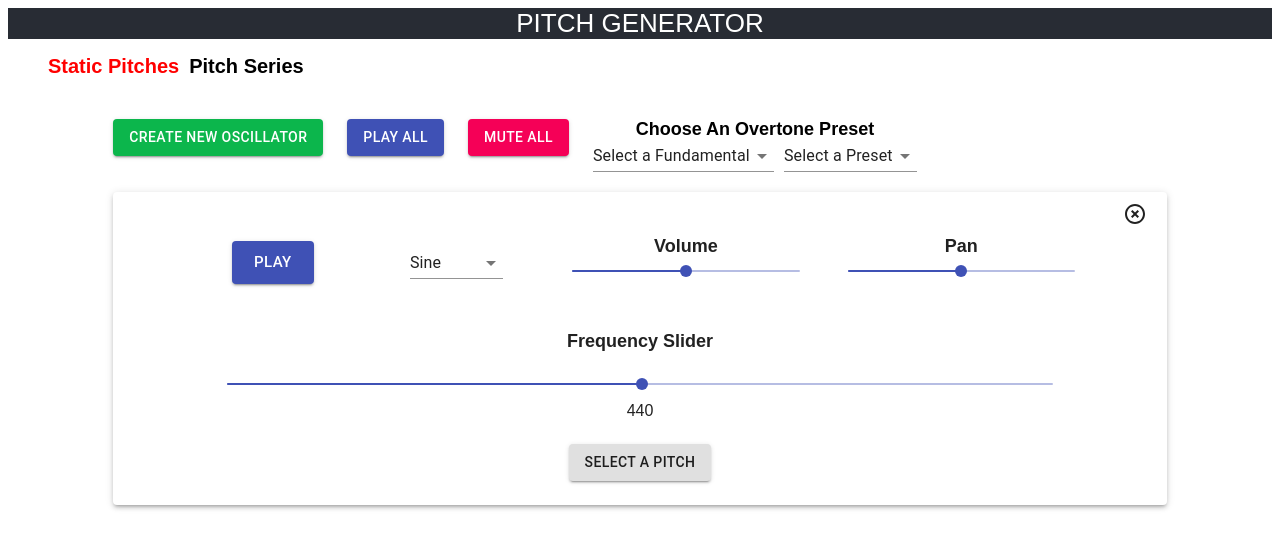
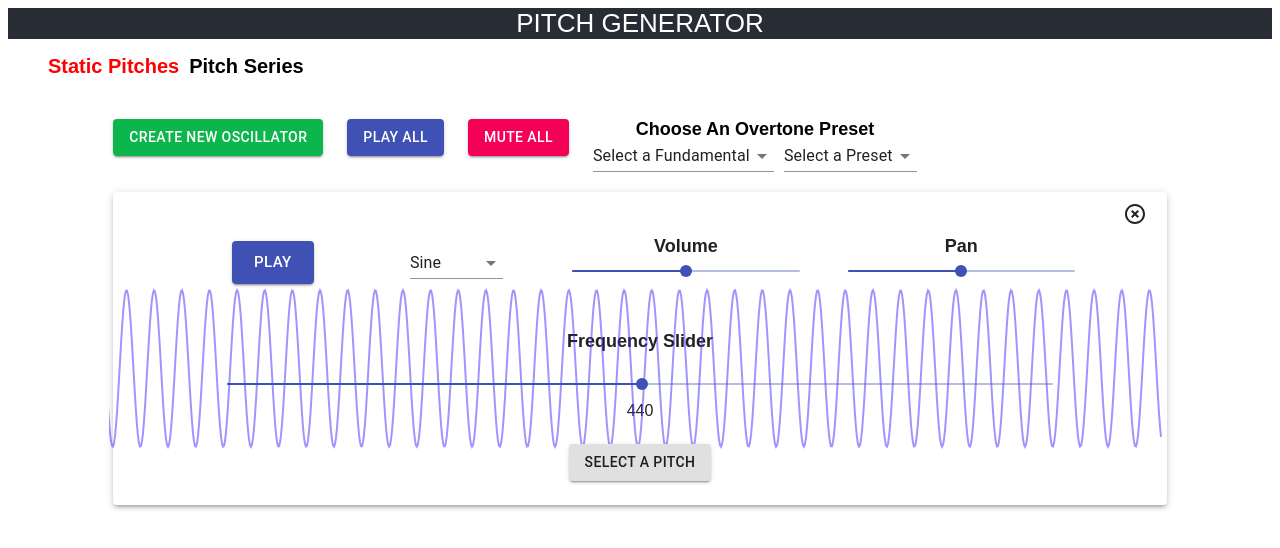
Before and after one commit to bencohendev/freq_gen_react, a React (Create React App) app: page / in a window 1280 px wide. Shown: the top 548 px of the page. Built offline with nearby package versions, Linux system fonts and the light colour scheme.

Commit message:
frequency has some effect on animation. lost separation by oscillator

```diff
--- a/src/App.css
+++ b/src/App.css
@@ -55,6 +55,7 @@
 }
 .oscillator-container {
   margin-bottom: 60px;
+  z-index: 1;
 }
 .oscillator-control-container {
   margin-bottom: 20px;
@@ -86,3 +87,14 @@
 .preset-select {
   margin-right: 10px;
 }
+
+.canvas {
+  position: absolute;
+  top: 0px;
+  left: 20px;
+  z-index: 0;
+}
+
+.oscillator-inner {
+  position: relative
+}
--- a/src/Screens/StaticPitches/StaticController.js
+++ b/src/Screens/StaticPitches/StaticController.js
@@ -1,4 +1,4 @@
-import React, {useState, useEffect, useReducer} from 'react'
+import React, {useState, useEffect,useLayoutEffect, useReducer} from 'react'
 import { StaticPlayer } from './StaticPlayer'
 
 
@@ -8,6 +8,8 @@ export const StaticController = (props) => {
 
 
   const [fundamental, setFundamental] = useState(207.652)
+  const [freqState, setFreqState] = useState(440)
+  const [windowDimensions, setWindowDimensions] = useState(getWindowDimensions());
 
   const createNode = (freqVal, panVal, playVal, onOff) => {
 
@@ -142,6 +144,8 @@ function reducer(nodes, action) {
     case 'frequency-slide':
       selectedOscillatorNode.oscillatorNode.frequency.setValueAtTime(2**action.value, context.currentTime)
       selectedOscillatorNode.frequency = 2**action.value
+      setFreqState(selectedOscillatorNode.frequency)
+      console.log(freqState)
       nodes = oscillatorNodeCopy
       return nodes
 
@@ -149,6 +153,7 @@ function reducer(nodes, action) {
     case 'frequency-select':
       selectedOscillatorNode.oscillatorNode.frequency.setValueAtTime(action.value, context.currentTime)
       selectedOscillatorNode.frequency = action.value
+     // startAnimation(action.i, selectedOscillatorNode.frequency)
       nodes = oscillatorNodeCopy
       return nodes
 
@@ -205,6 +210,7 @@ function reducer(nodes, action) {
       node.oscillatorNode.context.resume()
       .then(() => {
       actualPlayPause(i)
+     // startAnimation(i, node.frequency)
     })
     } else {
       actualPlayPause(i)
@@ -215,6 +221,78 @@ function reducer(nodes, action) {
     dispatch({type: 'play/pause', i})
   }
 
+
+  function getWindowDimensions() {
+    let el = document.getElementsByClassName('oscillator-container')
+
+    if(el[0]){
+      return {
+        width: el[0].clientWidth,
+        height: el[0].clientHeight
+    }
+
+  }
+}
+
+    useLayoutEffect(() => {
+      setWindowDimensions(getWindowDimensions());
+    }, []);
+    useEffect(() => {
+      function handleResize() {
+        setWindowDimensions(getWindowDimensions());
+      }
+      window.addEventListener('resize', handleResize);
+      return () => window.removeEventListener('resize', handleResize);
+    }, []);
+
+useEffect((i, freq) => {
+
+//const startAnimation = (i, freq) => {
+  let canvasClass = 'canvas'
+  let canvas = document.getElementsByClassName(canvasClass)
+  console.log(i)
+
+  if(canvas) {
+  console.log(canvas)
+  function plotSine(ctx, xOffset, freq) {
+    let width = ctx.canvas.width;
+    let height = ctx.canvas.height;
+
+    ctx.beginPath();
+    ctx.lineWidth = 2;
+    ctx.strokeStyle = "rgb(66,44,255, .5)";
+
+
+    let x = -1;
+    let y = 1000;
+    let amplitude = height/4;
+    let frequency = freqState/100;
+    ctx.moveTo(x, 50);
+    while (x < width) {
+        y = height/2 + amplitude * Math.sin((x+xOffset)/frequency);
+        ctx.lineTo(x, y);
+        x++;
+    }
+    ctx.stroke();
+    ctx.restore();
+}
+  function draw() {
+    console.log(canvas[0])
+    let context = canvas[0].getContext("2d");
+
+    context.clearRect(0, 0, 10000, 5000);
+    context.save();
+    plotSine(context, step, freq);
+    context.restore();
+    step += 4;
+    window.requestAnimationFrame(draw);
+  }
+  let step = -4;
+  window.requestAnimationFrame(draw);
+//}
+}
+}, [freqState]);
+
   return (
     <StaticPlayer
       dispatch={dispatch}
@@ -223,6 +301,8 @@ function reducer(nodes, action) {
       playPauseWrapper={playPauseWrapper}
       pitchArray={pitchArray}
       fundamentalSetter={fundamentalSetter}
+      //startAnimation={startAnimation}
+      windowDimensions={windowDimensions}
     />
   )
 }
--- a/src/Screens/StaticPitches/StaticPlayer.js
+++ b/src/Screens/StaticPitches/StaticPlayer.js
@@ -1,4 +1,4 @@
-import React from 'react'
+import React, {useRef, useState, useEffect, } from 'react'
 import { Grid, Paper, Button, Slider, Select } from '@material-ui/core';
 import HighlightOffIcon from '@material-ui/icons/HighlightOff';
 import { FrequencySelector } from './components/FrequencySelector'
@@ -9,12 +9,12 @@ import { OscillatorType } from './components/OscillatorType'
 
 export const StaticPlayer = (props) => {
 
-  const { dispatch, nodes, overtonePreset, playPauseWrapper, pitchArray, fundamentalSetter } = props
+  const { dispatch, nodes, overtonePreset, playPauseWrapper, pitchArray, fundamentalSetter, windowDimensions, startAnimation } = props
 
   return (
     <div>
       <div className="oscillator-control-container">
-      <Grid container justify='flex-start'  spacing={3}>
+      <Grid container justify='flex-start' spacing={3}>
         <Grid item >
           <Button
             onClick={() => dispatch({type: 'create'})}
@@ -74,8 +74,11 @@ export const StaticPlayer = (props) => {
                 </Button>
               </Grid>
             </Grid>
-          <Grid container spacing={6} justify="center" alignItems="center">
+          <Grid container spacing={6} justify="center" alignItems="center" className="oscillator-inner">
+          <canvas  className={`canvas-${i} canvas`} width={windowDimensions ? windowDimensions.width : "500"} height={windowDimensions ? windowDimensions.height : "200"}>
+        </canvas>
             <Grid item xs={6} md={2} key={`play-${i}`} className="play-container">
+
               <Play nodes={nodes} playPauseWrapper={playPauseWrapper} i={i} />
             </Grid>
             <Grid item xs={6} md={2} key={`type-${i}`} className="play-container">
@@ -101,9 +104,10 @@ export const StaticPlayer = (props) => {
           </Grid>
           <Grid item  xs={12}>
             <FrequencySelector key={`selector-${i}`} oscillatorIndex={i} dispatch={(value, i) => dispatch({type:'frequency-select', value, i})} />
+
           </Grid>
           </Grid>
-        </Paper>
+      </Paper>
       ))}
     </div>
   )
```
Also changed, not shown: src/hooks/WindowDimensions.js (added, +29 -0 lines), src/Screens/StaticPitches/components/Visualizer.js (added), 1 other file (tests, documents, lock files or other folders).
